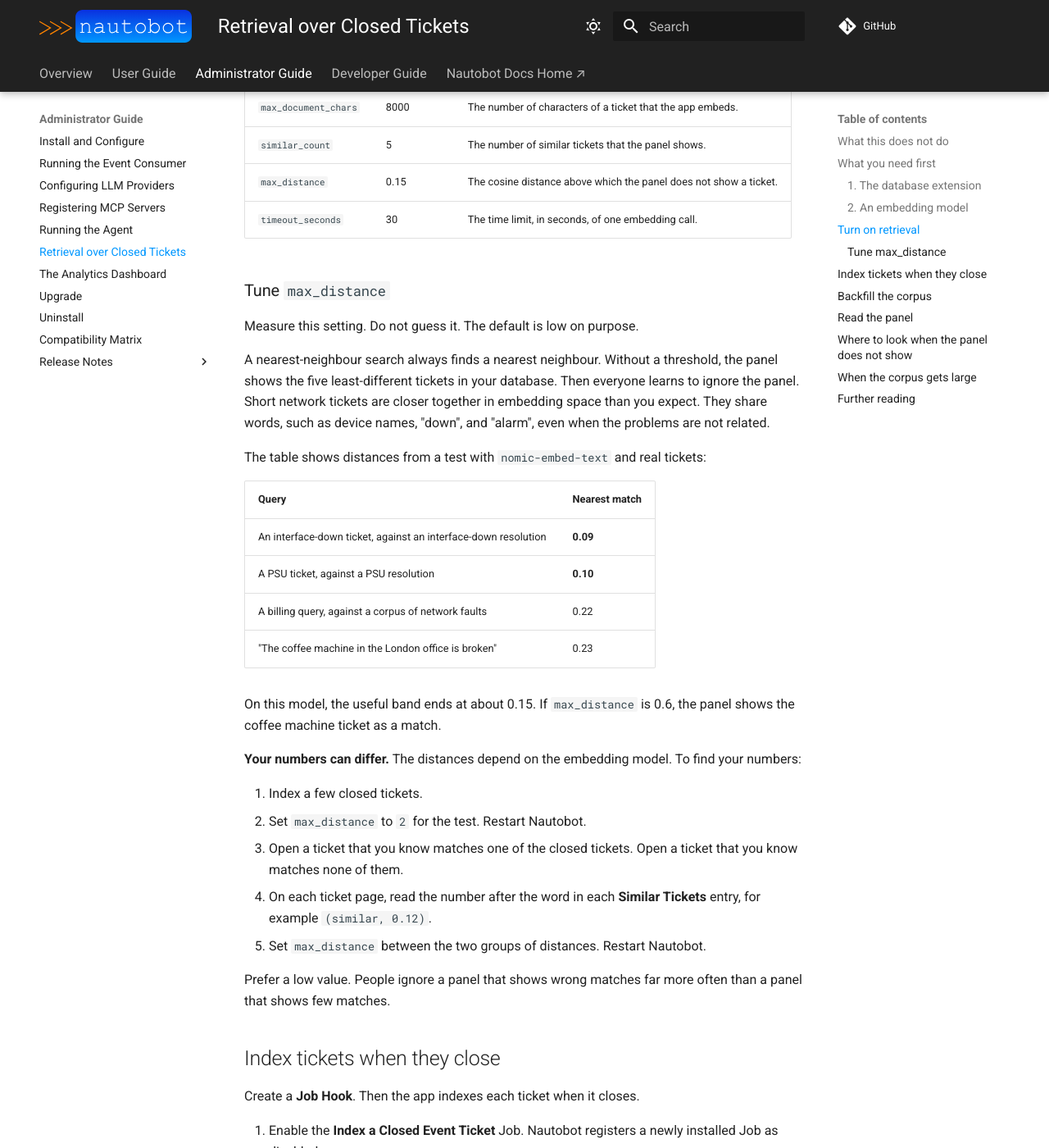
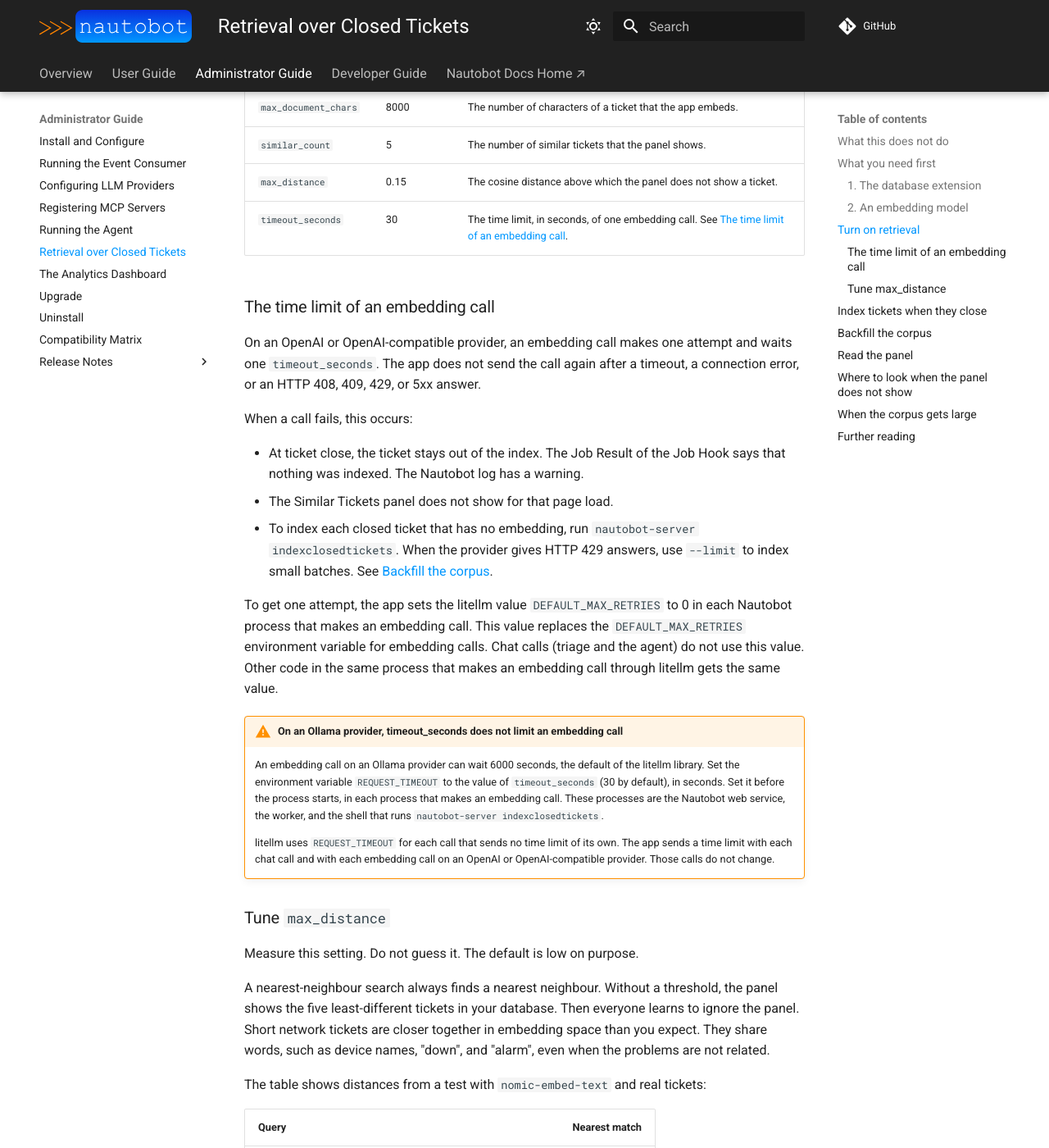
Before and after one commit to jtdub/nautobot-app-event-tracker, an MkDocs documentation site: the page built from docs/admin/rag.md, in a window 1280 px wide and 1400 px high, scrolled down 2061 px. Shown: the whole window at 82% size. Built offline with MkDocs 1.6.1 and Material for MkDocs 9.7.7, drawn with Linux system fonts in a browser that asks for light colours; comment, search, counter and statistics services are not loaded.

Commit message:
42: Document the single attempt and the Ollama embedding time limit (AC-6, AC-7, AC-8)

```diff
--- a/docs/admin/rag.md
+++ b/docs/admin/rag.md
@@ -84,7 +84,35 @@ Each other setting has a default:
 | `max_document_chars` | 8000 | The number of characters of a ticket that the app embeds. |
 | `similar_count` | 5 | The number of similar tickets that the panel shows. |
 | `max_distance` | 0.15 | The cosine distance above which the panel does not show a ticket. |
-| `timeout_seconds` | 30 | The time limit, in seconds, of one embedding call. |
+| `timeout_seconds` | 30 | The time limit, in seconds, of one embedding call. See [The time limit of an embedding call](#embedding-time-limit). |
+
+### The time limit of an embedding call {#embedding-time-limit}
+
+On an OpenAI or OpenAI-compatible provider, an embedding call makes one attempt and waits one `timeout_seconds`.
+The app does not send the call again after a timeout, a connection error, or an HTTP 408, 409, 429, or 5xx answer.
+
+When a call fails, this occurs:
+
+- At ticket close, the ticket stays out of the index. The Job Result of the Job Hook says that nothing was indexed.
+  The Nautobot log has a warning.
+- The Similar Tickets panel does not show for that page load.
+- To index each closed ticket that has no embedding, run `nautobot-server indexclosedtickets`. When the provider
+  gives HTTP 429 answers, use `--limit` to index small batches. See [Backfill the corpus](#backfilling).
+
+To get one attempt, the app sets the litellm value `DEFAULT_MAX_RETRIES` to 0 in each Nautobot process that makes an
+embedding call. This value replaces the `DEFAULT_MAX_RETRIES` environment variable for embedding calls. Chat calls
+(triage and the agent) do not use this value. Other code in the same process that makes an embedding call through
+litellm gets the same value.
+
+!!! warning "On an Ollama provider, timeout_seconds does not limit an embedding call"
+
+    An embedding call on an Ollama provider can wait 6000 seconds, the default of the litellm library. Set the
+    environment variable `REQUEST_TIMEOUT` to the value of `timeout_seconds` (30 by default), in seconds. Set it
+    before the process starts, in each process that makes an embedding call. These processes are the Nautobot web
+    service, the worker, and the shell that runs `nautobot-server indexclosedtickets`.
+
+    litellm uses `REQUEST_TIMEOUT` for each call that sends no time limit of its own. The app sends a time limit with
+    each chat call and with each embedding call on an OpenAI or OpenAI-compatible provider. Those calls do not change.
 
 ### Tune `max_distance` {#tuning-max_distance}
 
```
Also changed, not shown: docs/admin/llm.md (+8 -0 lines), 2 other files.
